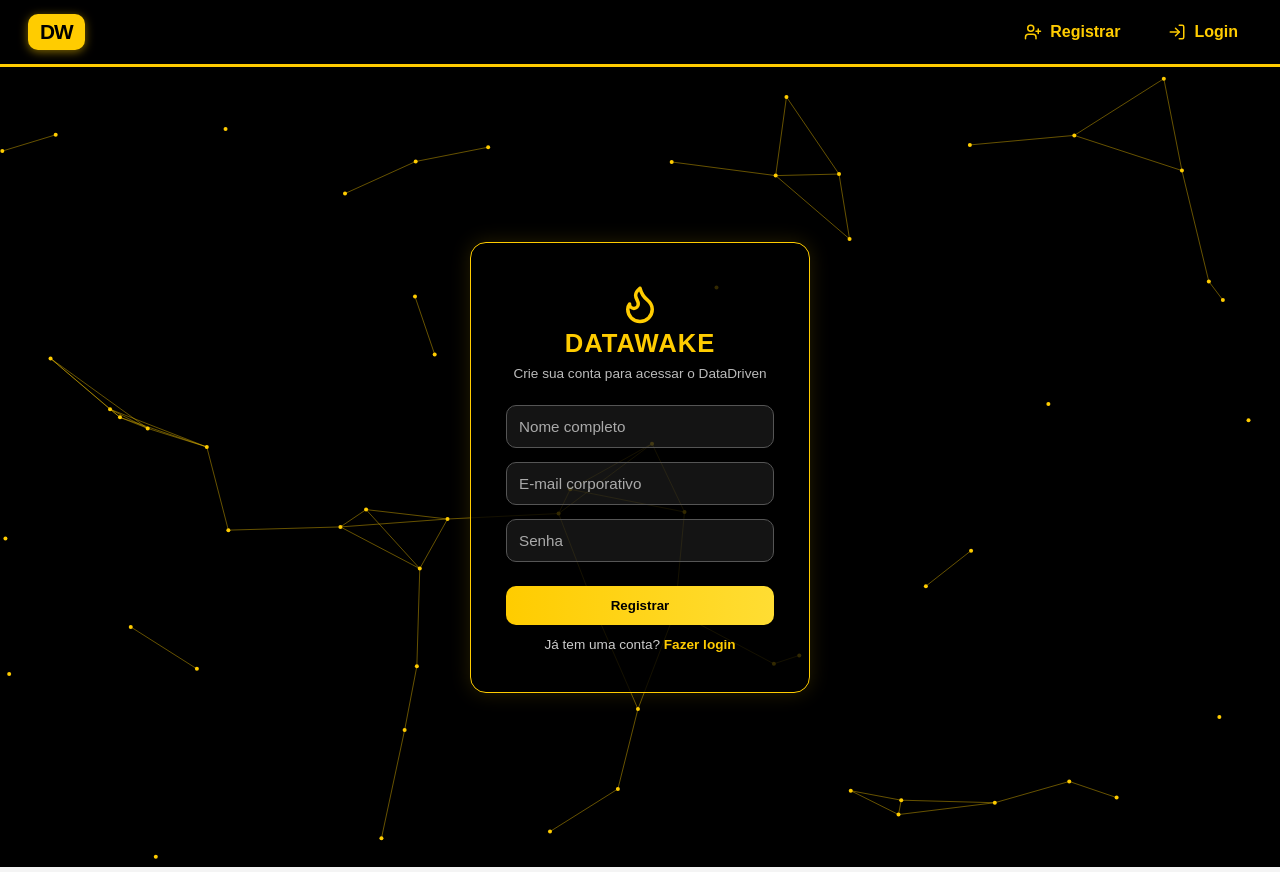
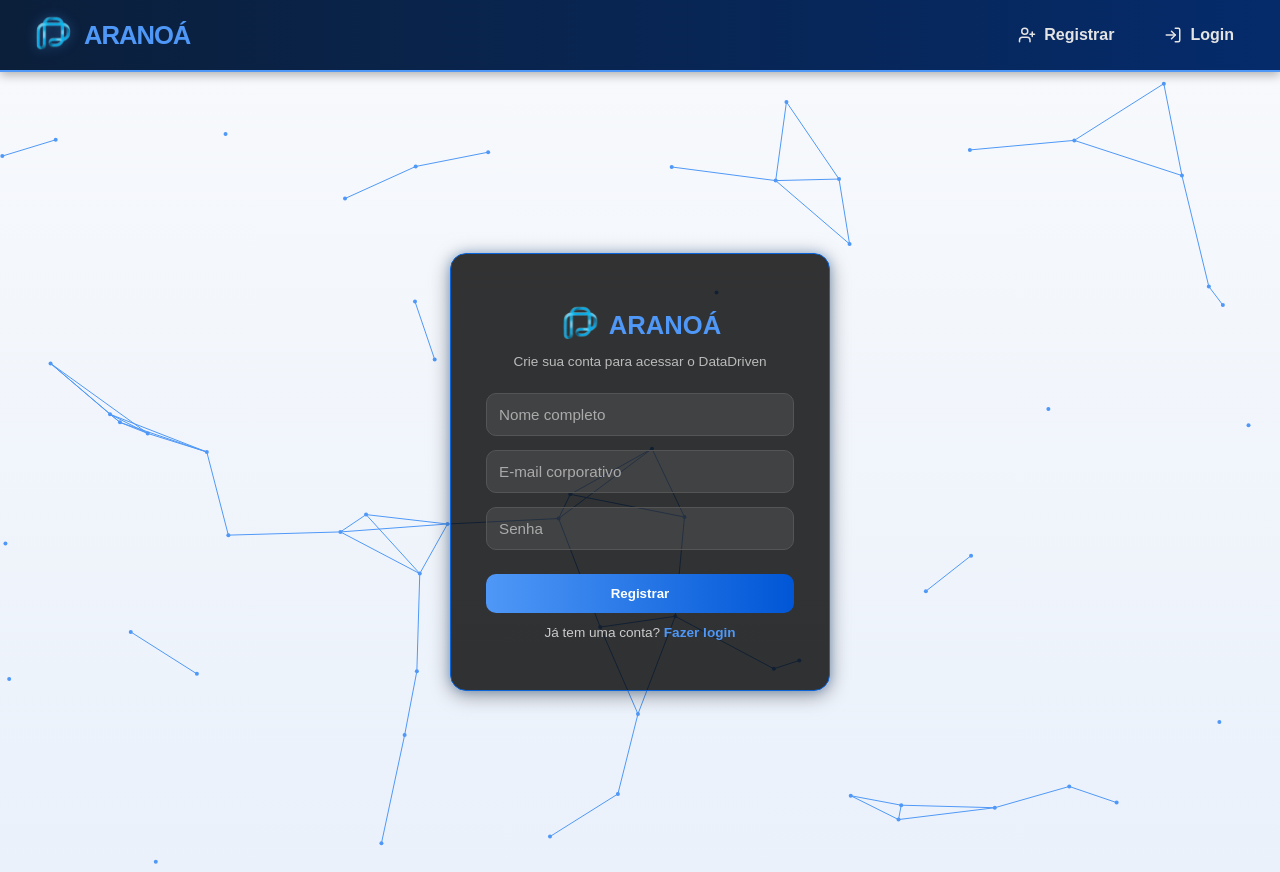
Before and after one commit to kaike866/gymrats, a React (Vite) app in the folder ParaRats/front/front/: page / in a window 1280 px wide. Built offline with nearby package versions, Linux system fonts and the light colour scheme.

Commit message:
atualizacao login

```diff
--- a/ParaRats/front/front/src/components/Navbar.jsx
+++ b/ParaRats/front/front/src/components/Navbar.jsx
@@ -1,17 +1,25 @@
 import React from "react";
 import { Link, useNavigate } from "react-router-dom";
-import styled from "styled-components";
+import styled, { keyframes } from "styled-components";
 import { LogOut, UserPlus, Home, LogIn } from "lucide-react";
+import logoParanoa from "../assets/paranoalogosemfundo.png";
+
+// 🔹 Microanimação flutuante igual ao Register.jsx
+const floatLogo = keyframes`
+  0%, 100% { transform: translateY(0); }
+  50% { transform: translateY(-3px); }
+`;
 
 const NavbarContainer = styled.nav`
   display: flex;
   justify-content: space-between;
   align-items: center;
-  background: #000; /* Fundo preto */
-  padding: 14px 28px;
+background: linear-gradient(90deg, #0b1f3a 0%, #052b6b 100%);
+
+  padding: 14px 32px;
   font-family: "Poppins", sans-serif;
-  box-shadow: 0 4px 10px rgba(0, 0, 0, 0.3);
-  border-bottom: 3px solid #ffcc00;
+  box-shadow: 0 3px 10px rgba(0, 0, 0, 0.3);
+  border-bottom: 2px solid #4f98f7;
   position: sticky;
   top: 0;
   z-index: 999;
@@ -21,54 +29,53 @@ const Logo = styled.div`
   display: flex;
   align-items: center;
   gap: 10px;
-  font-size: 1.7rem;
-  font-weight: 800;
-  letter-spacing: -1px;
+  font-weight: 700;
   cursor: pointer;
-  color: #ffcc00;
+  color: #4f98f7;
+  transition: transform 0.3s ease;
 
-  span {
-    background: #ffcc00;
-    color: #000;
-    padding: 6px 12px;
-    border-radius: 10px;
-    font-weight: 700;
-    font-size: 1.3rem;
-    box-shadow: 0 2px 10px rgba(255, 204, 0, 0.5);
-    transition: transform 0.2s ease, box-shadow 0.2s ease;
+  &:hover {
+    transform: scale(1.04);
+  }
 
-    &:hover {
-      transform: scale(1.1);
-      box-shadow: 0 4px 16px rgba(255, 204, 0, 0.6);
-    }
+  h1 {
+    font-size: 1.6rem;
+    letter-spacing: -1px;
+    color: #4f98f7;
   }
+`;
+
+const AnimatedLogo = styled.img`
+  width: 42px;
+  height: 42px;
+  animation: ${floatLogo} 3s ease-in-out infinite;
+  filter: drop-shadow(0 0 6px rgba(79, 152, 247, 0.4));
 `;
 
 const Links = styled.div`
   display: flex;
   align-items: center;
-  gap: 20px;
+  gap: 22px;
 `;
 
 const NavLink = styled(Link)`
-  color: #ffcc00;
+  color: #e4e4e4;
   text-decoration: none;
   font-weight: 600;
   padding: 8px 14px;
-  border-radius: 8px;
+  border-radius: 10px;
   display: flex;
   align-items: center;
   gap: 8px;
   transition: all 0.25s ease;
 
   &:hover {
-    background-color: #ffcc00;
+    background-color: #4f98f7;
     color: #000;
     transform: translateY(-2px);
   }
 
   svg {
-    color: #ffcc00;
     transition: color 0.25s;
   }
 
@@ -78,7 +85,7 @@ const NavLink = styled(Link)`
 `;
 
 const LogoutButton = styled.button`
-  background-color: #ffcc00;
+  background-color: #4f98f7;
   border: none;
   color: #000;
   padding: 8px 16px;
@@ -91,9 +98,8 @@ const LogoutButton = styled.button`
   transition: all 0.25s ease;
 
   &:hover {
-    background-color: #ffd633;
     transform: translateY(-2px);
-    box-shadow: 0 3px 10px rgba(255, 204, 0, 0.5);
+    box-shadow: 0 3px 10px #4f98f7;
   }
 `;
 
@@ -111,27 +117,28 @@ function Navbar() {
 
   return (
     <NavbarContainer>
-      {/* LOGO */}
+      {/* 🔹 LOGO animada */}
       <Logo onClick={() => navigate("/assinatura")}>
-        <span>DW</span>
+        <AnimatedLogo
+          src={logoParanoa}
+          alt="Paranoá Indústria de Borracha"
+        />
+        <h1>ARANOÁ</h1>
       </Logo>
 
       <Links>
-        {/* 🔹 Admin vê o menu Home */}
         {isAdmin && (
           <NavLink to="/assinatura">
             <Home size={18} /> Home
           </NavLink>
         )}
 
-        {/* 🔹 Registrar só aparece quando não há login */}
         {!token && (
           <NavLink to="/">
             <UserPlus size={18} /> Registrar
           </NavLink>
         )}
 
-        {/* 🔹 Alterna entre Login e Sair */}
         {token ? (
           <LogoutButton onClick={handleLogout}>
             <LogOut size={18} /> Sair
--- a/ParaRats/front/front/src/index.css
+++ b/ParaRats/front/front/src/index.css
@@ -0,0 +1,3 @@
+body {
+  font-family: "Inter", "Poppins", sans-serif;
+}
--- a/ParaRats/front/front/src/pages/Login.jsx
+++ b/ParaRats/front/front/src/pages/Login.jsx
@@ -1,112 +1,115 @@
-import React, { useState } from "react";
+import React, { useState, useEffect, useRef } from "react";
 import api from "../api";
-import { useNavigate, Link } from "react-router-dom";
-import styled from "styled-components";
-import { Lock } from "lucide-react";
-import VantaBackground from "../components/VantaBackground"; // fundo com partículas amarelas
+import { useNavigate } from "react-router-dom";
+import styled, { keyframes } from "styled-components";
+import logoParanoa from "../assets/paranoalogosemfundo.png";
 
-const Page = styled.div`
-  min-height: 100vh;
+
+const Container = styled.div`
+  position: relative;
+  height: 100vh;
+  width: 100%;
+  overflow: hidden;
+  background: linear-gradient(180deg, #f7f9fc 0%, #eaf1fb 100%);
+
   display: flex;
+  justify-content: center;
   align-items: center;
-  justify-content: center;
-  position: relative;
-  font-family: "Poppins", sans-serif;
-  color: #fff;
-  background: transparent; /* deixa ver o efeito Vanta */
 `;
 
-/* Card central */
-const Card = styled.div`
-  width: 380px;
-  padding: 40px 30px;
-  border-radius: 14px;
-  background: rgba(10, 10, 10, 0.88);
-  box-shadow: 0 8px 30px rgba(0, 0, 0, 0.6);
-  border: 1px solid rgba(255, 204, 0, 0.08);
-  text-align: center;
-  z-index: 2;
-  backdrop-filter: blur(8px);
+const Canvas = styled.canvas`
+  position: absolute;
+  top: 0;
+  left: 0;
+  width: 100%;
+  height: 100%;
 `;
 
-/* Logo e título */
-const LogoRow = styled.div`
-  display: flex;
-  flex-direction: column;
-  align-items: center;
-  margin-bottom: 25px;
+const Card = styled.div`
+  position: relative;
+  background: linear-gradient(90deg, #0b1f3a 0%, #052b6b 100%);
 
-  img {
-    height: 48px;
-    margin-bottom: 10px;
+  border: 1px solid #0a64da;
+  box-shadow: 0 4px 20px rgba(0, 0, 0, 0.4), 0 0 10px rgba(79, 152, 247, 0.4);
+
+  border-radius: 16px;
+  padding: 50px 35px;
+  text-align: center;
+  color: white;
+  width: 380px;
+  z-index: 2;
+  font-family: "Poppins", sans-serif;
+`;
+
+
+const Title = styled.h2`
+  color: #fff;
+  margin-bottom: 8px;
+  font-size: 1.6rem;
+  letter-spacing: 1px;
+`;
+
+const Subtitle = styled.p`
+  font-size: 0.85rem;
+  color: #bbb;
+  margin-bottom: 24px;
+`;
+
+const Input = styled.input`
+  width: 100%;
+  margin-bottom: 14px;
+  padding: 12px;
+  border-radius: 10px;
+  border: 1px solid #555;
+  background: rgba(255, 255, 255, 0.08);
+  color: #fff;
+  font-size: 0.95rem;
+  outline: none;
+  transition: 0.3s;
+  box-sizing: border-box; /* 🔹 garante que todos os inputs fiquem exatamente do mesmo tamanho */
+
+  &:focus {
+    border-color: #076bee;
+    box-shadow: 0 0 8px #4f98f7;
   }
 
-  .brand {
-    font-size: 26px;
-    font-weight: 700;
-    letter-spacing: -0.5px;
-    color: #ffcc00;
-  }
-
-  p {
-    margin: 0;
-    color: #ccc;
-    font-size: 14px;
+  &::placeholder {
+    color: #aaa;
   }
 `;
 
-/* Inputs e botão */
-const Input = styled.input`
-  width: 100%;
-  padding: 12px 14px;
-  margin-top: 14px;
-  border-radius: 8px;
-  background: #111;
-  border: 1px solid rgba(255, 204, 0, 0.25);
-  color: #eee;
-  font-size: 14px;
-  transition: 0.2s ease;
-
-  &::placeholder {
-    color: #888;
-  }
-
-  &:focus {
-    outline: none;
-    border-color: #ffcc00;
-    box-shadow: 0 0 10px rgba(255, 204, 0, 0.15);
-    background: #151515;
-  }
-`;
 
 const Button = styled.button`
   width: 100%;
-  margin-top: 20px;
+  background: linear-gradient(90deg, #4f98f7, #0056d6);
+color: #fff;
+ border: none;
+
+  font-weight: 700;
   padding: 12px;
-  background: linear-gradient(180deg, #ffcc00, #f5b300);
-  color: #000;
-  border: none;
-  border-radius: 8px;
-  font-weight: 700;
-  letter-spacing: 0.5px;
+  border-radius: 10px;
   cursor: pointer;
-  box-shadow: 0 6px 20px rgba(255, 204, 0, 0.25);
-  transition: transform 0.2s ease;
+  transition: 0.3s;
+  margin-top: 10px;
 
   &:hover {
+    transform: translateY(-2px);
+    box-shadow: 0 4px 14px #0e2aa5;
+    filter: brightness(1.1);
   transform: translateY(-2px);
   }
 `;
 
-const FooterText = styled.p`
-  color: #bdbdbd;
-  font-size: 13px;
-  margin-top: 14px;
+const RegisterLink = styled.p`
+  margin-top: 12px;
+  font-size: 0.85rem;
+  color: #ccc;
 
   a {
-    color: #ffcc00;
+    color: #4f98f7;
+    font-weight: 600;
     text-decoration: none;
-    font-weight: 700;
+    cursor: pointer;
 
     &:hover {
       text-decoration: underline;
@@ -114,10 +117,76 @@ const FooterText = styled.p`
   }
 `;
 
-export default function Login() {
+// 🔹 1. Define a animação primeiro
+const floatLogo = keyframes`
+  0%, 100% { transform: translateY(0); }
+  50% { transform: translateY(-4px); }
+`;
+
+const AnimatedLogo = styled.img`
+  width: 42px;
+  height: 42px;
+  animation: ${floatLogo} 3s ease-in-out infinite;
+`;
+
+function Login() {
   const [email, setEmail] = useState("");
   const [senha, setSenha] = useState("");
   const navigate = useNavigate();
+  const canvasRef = useRef(null);
+
+  // 🔹 Efeito de partículas (igual ao Register)
+  useEffect(() => {
+    const canvas = canvasRef.current;
+    const ctx = canvas.getContext("2d");
+    canvas.width = window.innerWidth;
+    canvas.height = window.innerHeight;
+
+    let particles = Array.from({ length: 60 }, () => ({
+      x: Math.random() * canvas.width,
+      y: Math.random() * canvas.height,
+      vx: (Math.random() - 0.5) * 1,
+      vy: (Math.random() - 0.5) * 1,
+    }));
+
+    function draw() {
+      ctx.clearRect(0, 0, canvas.width, canvas.height);
+      ctx.fillStyle = "#0e2aa5";
+      particles.forEach((p) => {
+        p.x += p.vx;
+        p.y += p.vy;
+
+        if (p.x < 0 || p.x > canvas.width) p.vx *= -1;
+        if (p.y < 0 || p.y > canvas.height) p.vy *= -1;
+
+        ctx.beginPath();
+        ctx.arc(p.x, p.y, 2, 0, Math.PI * 2);
+        ctx.fill();
+      });
+
+      ctx.strokeStyle = "#4f98f7";
+      particles.forEach((p1, i) => {
+        particles.slice(i + 1).forEach((p2) => {
+          const dist = Math.hypot(p1.x - p2.x, p1.y - p2.y);
+          if (dist < 120) {
+            ctx.beginPath();
+            ctx.moveTo(p1.x, p1.y);
+            ctx.lineTo(p2.x, p2.y);
+            ctx.stroke();
+          }
+        });
+      });
+
+      requestAnimationFrame(draw);
+    }
+
+    draw();
+
+    window.addEventListener("resize", () => {
+      canvas.width = window.innerWidth;
+      canvas.height = window.innerHeight;
+    });
+  }, []);
 
   const handleLogin = async (e) => {
     e.preventDefault();
@@ -133,15 +202,25 @@ export default function Login() {
   };
 
   return (
-    <>
-      {/* Efeito de partículas amarelas */}
-      <VantaBackground color="#ffcc00" backgroundColor="#000000" />
-      <Page>
+    <Container>
+      <Canvas ref={canvasRef} />
       <Card>
-          <LogoRow>
-            <div className="brand">DATAWAKE</div>
-            <p>Faça login para acessar o DataDriven</p>
-          </LogoRow>
+        <div
+          style={{
+            display: "flex",
+            alignItems: "center",
+            justifyContent: "center",
+            gap: "8px",
+            marginBottom: "8px",
+          }}
+        >
+          <AnimatedLogo src={logoParanoa} alt="Paranoá" />
+          <h2 style={{ color: "#fafafa", fontWeight: 600, fontSize: "1.6rem" }}>
+            ARANOÁ
+          </h2>
+        </div>
+
+        <Subtitle>Faça login para acessar o DataDriven</Subtitle>
 
         <form onSubmit={handleLogin}>
           <Input
@@ -158,14 +237,16 @@ export default function Login() {
             onChange={(e) => setSenha(e.target.value)}
             required
           />
-            <Button type="submit">Login</Button>
+          <Button type="submit">Entrar</Button>
         </form>
 
-          <FooterText>
-            Não tem uma conta? <Link to="/register">Registrar</Link>
-          </FooterText>
+        <RegisterLink>
+          Não tem uma conta?{" "}
+          <a onClick={() => navigate("/register")}>Registrar</a>
+        </RegisterLink>
       </Card>
-      </Page>
-    </>
+    </Container>
   );
 }
+
+export default Login;
--- a/ParaRats/front/front/src/pages/Register.jsx
+++ b/ParaRats/front/front/src/pages/Register.jsx
@@ -1,15 +1,16 @@
 import React, { useState, useEffect, useRef } from "react";
 import api from "../api";
 import { useNavigate } from "react-router-dom";
-import styled from "styled-components";
-import { Flame } from "lucide-react";
+import styled, { keyframes } from "styled-components";
+import logoParanoa from "../assets/paranoalogosemfundo.png";
 
 const Container = styled.div`
   position: relative;
   height: 100vh;
   width: 100%;
   overflow: hidden;
-  background: #000;
+  background: linear-gradient(180deg, #f7f9fc 0%, #eaf1fb 100%);
+
   display: flex;
   justify-content: center;
   align-items: center;
@@ -25,20 +26,21 @@ const Canvas = styled.canvas`
 
 const Card = styled.div`
   position: relative;
-  background: rgba(0, 0, 0, 0.8);
-  border: 1px solid #ffcc00;
-  box-shadow: 0 0 20px rgba(255, 204, 0, 0.15);
+  background: rgba(0, 0, 0, 0.795);
+  border: 1px solid #0a64da;
+  box-shadow: 0 4px 20px rgba(0, 0, 0, 0.4), 0 0 10px rgba(79, 152, 247, 0.4);
+
   border-radius: 16px;
-  padding: 40px 35px;
+  padding: 50px 35px;
   text-align: center;
   color: white;
-  width: 340px;
+  width: 380px;
   z-index: 2;
   font-family: "Poppins", sans-serif;
 `;
 
 const Title = styled.h2`
-  color: #ffcc00;
+  color: #4f98f7;
   margin-bottom: 8px;
   font-size: 1.6rem;
   letter-spacing: 1px;
@@ -61,10 +63,11 @@ const Input = styled.input`
   font-size: 0.95rem;
   outline: none;
   transition: 0.3s;
+  box-sizing: border-box; /* 🔹 garante que todos os inputs fiquem exatamente do mesmo tamanho */
 
   &:focus {
-    border-color: #ffcc00;
-    box-shadow: 0 0 8px rgba(255, 204, 0, 0.4);
+    border-color: #076bee;
+    box-shadow: 0 0 8px #4f98f7;
   }
 
   &::placeholder {
@@ -72,11 +75,12 @@ const Input = styled.input`
   }
 `;
 
+
 const Button = styled.button`
   width: 100%;
-  background: linear-gradient(90deg, #ffcc00, #ffdd33);
-  border: none;
-  color: #000;
+  background: linear-gradient(90deg, #4f98f7, #0056d6);
+color: #fff;
+ border: none;
   font-weight: 700;
   padding: 12px;
   border-radius: 10px;
@@ -86,7 +90,9 @@ const Button = styled.button`
 
   &:hover {
     transform: translateY(-2px);
-    box-shadow: 0 4px 14px rgba(255, 204, 0, 0.3);
+    box-shadow: 0 4px 14px #136ee6;
+    filter: brightness(1.1);
+  transform: translateY(-2px);
   }
 `;
 
@@ -96,7 +102,7 @@ const RegisterLink = styled.p`
   color: #ccc;
 
   a {
-    color: #ffcc00;
+    color: #4f98f7;
     font-weight: 600;
     text-decoration: none;
 
@@ -105,6 +111,20 @@ const RegisterLink = styled.p`
     }
   }
 `;
+
+// 🔹 1. Define a animação primeiro
+const floatLogo = keyframes`
+  0%, 100% { transform: translateY(0); }
+  50% { transform: translateY(-4px); }
+`;
+
+const AnimatedLogo = styled.img`
+  width: 42px;
+  height: 42px;
+  animation: ${floatLogo} 3s ease-in-out infinite;
+`;
+
+
 
 function Register() {
   const [nome, setNome] = useState("");
@@ -129,7 +149,7 @@ function Register() {
 
     function draw() {
       ctx.clearRect(0, 0, canvas.width, canvas.height);
-      ctx.fillStyle = "#ffcc00";
+      ctx.fillStyle = "#4f98f7";
       particles.forEach((p) => {
         p.x += p.vx;
         p.y += p.vy;
@@ -142,7 +162,7 @@ function Register() {
         ctx.fill();
       });
 
-      ctx.strokeStyle = "rgba(255, 204, 0, 0.4)";
+      ctx.strokeStyle = "#4f98f7";
       particles.forEach((p1, i) => {
         particles.slice(i + 1).forEach((p2) => {
           const dist = Math.hypot(p1.x - p2.x, p1.y - p2.y);
@@ -166,6 +186,7 @@ function Register() {
     });
   }, []);
 
+
   const handleRegister = async (e) => {
     e.preventDefault();
     try {
@@ -185,8 +206,21 @@ function Register() {
     <Container>
       <Canvas ref={canvasRef} />
       <Card>
-        <Flame size={42} color="#ffcc00" />
-        <Title>DATAWAKE</Title>
+        <div
+          style={{
+            display: "flex",
+            alignItems: "center",
+            justifyContent: "center",
+            gap: "8px",
+            marginBottom: "8px",
+          }}
+        >
+          <AnimatedLogo src={logoParanoa} alt="Paranoá" />
+          <h2 style={{ color: "#4f98f7", fontWeight: 600, fontSize: "1.6rem" }}>
+            ARANOÁ
+          </h2>
+        </div>
+
         <Subtitle>Crie sua conta para acessar o DataDriven</Subtitle>
 
         <form onSubmit={handleRegister}>
```
Also changed, not shown: ParaRats/front/front/src/assets/paranoalogo.jpg (added), ParaRats/front/front/src/assets/paranoalogosemfundo.png (added). Lines whose indentation alone changed are shown as unchanged.
